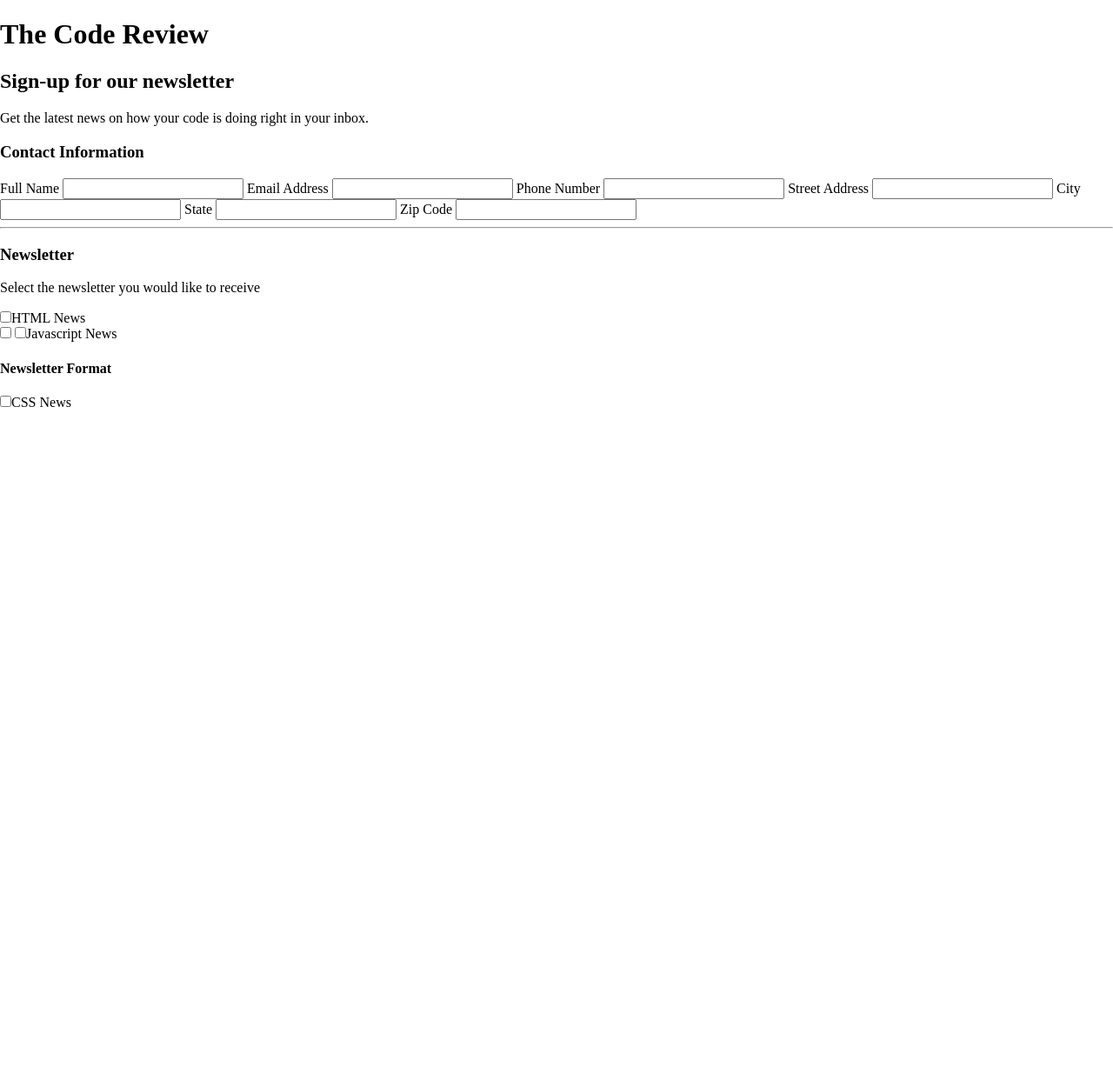
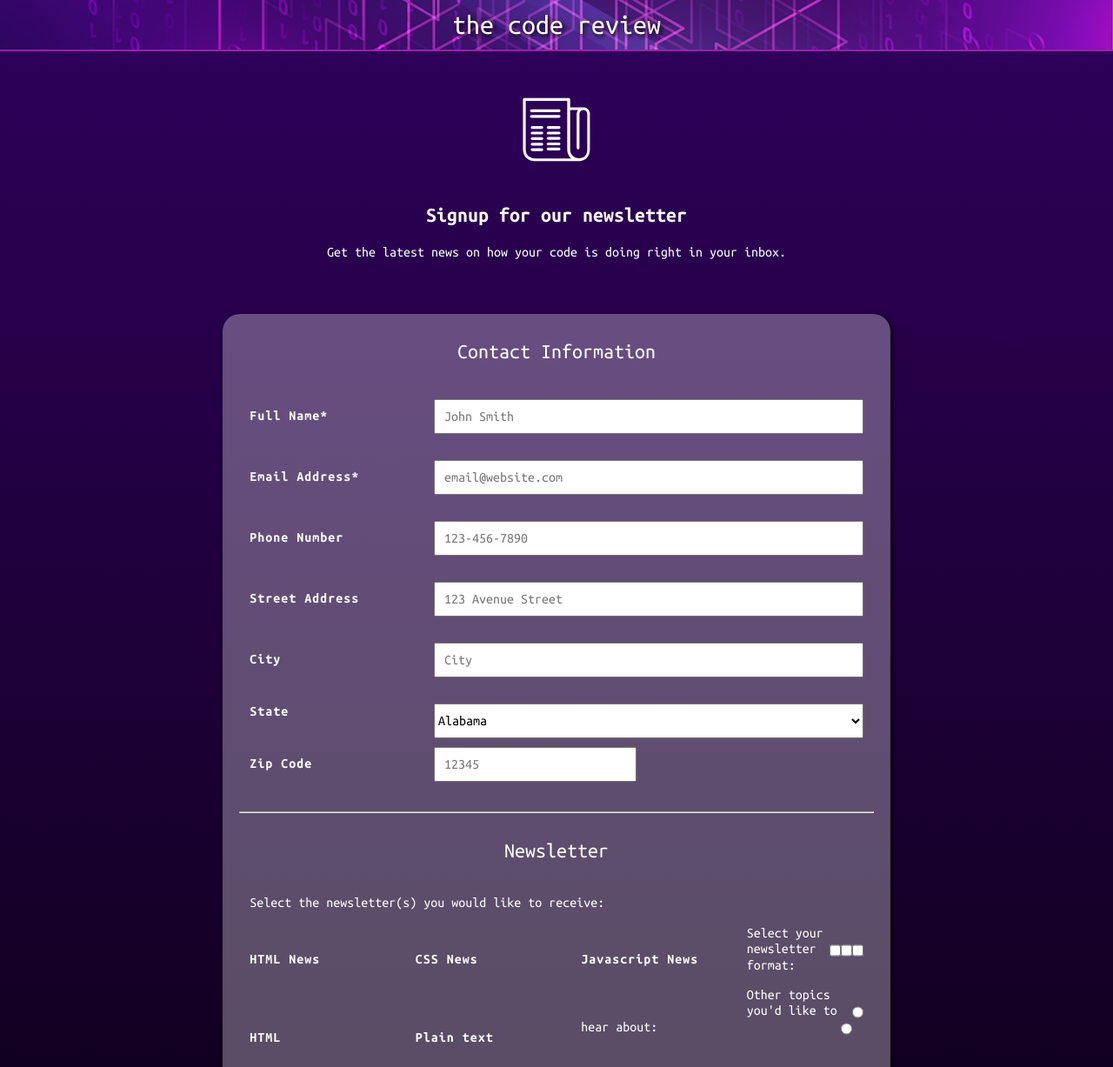
Before and after one commit to pmmodesigner/techdegree-project_3, a plain HTML site: page index.html in a window 1280 px wide. Shown: the top 1227 px of the page at 87% size. Before the commit the page ends 800 px from the top, so only its background shows below. Drawn offline with nearby package versions, Linux system fonts and the light colour scheme.

Commit message:
Attempted at styling media width 768

```diff
--- a/_css/styles.css
+++ b/_css/styles.css
@@ -0,0 +1,334 @@
+* {
+    box-sizing: border-box;
+    font-family: 'Ubuntu Mono', monospace;
+}
+
+body {
+    background: rgb(47,0,92);
+    background: linear-gradient(180deg, rgba(47,0,92,1) 0%, rgba(10,0,17,1) 100%);
+    color: white;
+    margin: 0;
+}
+
+h3 {
+    font-size: 1.5em;
+    text-align: center;
+    margin: 15px 0 15px 0;
+}
+
+hr {
+    margin: 10px 0 30px 0;
+}
+
+.header-banner {
+    background-image: url("../_images/code_background.png");
+    background-position: center;
+    background-repeat: no-repeat;
+    background-size: cover;
+    background-color: #2f005c;
+    color: white;
+    width: 100%;
+    top: 0;
+    left: 0;
+    border-bottom: 2px solid #9720ac;
+    margin-bottom: 50px;
+}
+
+.header-banner h1 {
+    text-align: center;
+    font-weight: 500;
+    text-transform: lowercase;
+    font-size: 2em;
+    margin: 0;
+    padding: 10px;
+    text-shadow: 2px 2px 5px black;
+}
+
+.newsletter-icon {
+    margin: auto;
+    background-image: url(../_images/news_icon.svg);
+    background-position: center;
+    background-repeat: no-repeat;
+    background-size: cover;
+    width: 80px;
+    height: 80px;
+}
+
+.header-intro {
+    padding-top: 25px;
+    padding-bottom: 15px;
+    margin: auto;
+    width: 90%;
+    text-align: center;
+}
+
+.main-container {
+    display: flex;
+    flex-direction: column;
+    background-color: rgb(255, 255, 255, 0.3);
+    width: 90%;
+    margin: auto;
+    margin-top: 30px;
+    margin-bottom: 30px;
+    padding-top: 30px;
+    padding-bottom: 15px;
+    border-radius: 20px;
+    box-shadow: 2px 2px 5px black;
+}
+
+form {
+    width: 95%;
+    margin: auto;
+}
+
+fieldset {
+    border: none;
+    margin: 0;
+    padding: 0;
+    width: 100%;
+}
+
+legend {
+    margin:0 auto;
+    font-size: 1.5em;
+    text-align: center;
+    margin-bottom: 15px;
+}
+
+.form-legend {
+    font-size: 1.5em;
+    font-weight: 700;
+    margin-bottom: 25px;
+}
+
+label {
+    font-size: 1em;
+    font-weight: 700;
+    letter-spacing: 1px;
+    cursor: pointer;
+    margin-bottom: 20px;
+}
+
+input {
+    width: 100%;
+    height: 40px;
+    margin-top: 5px;
+    /* margin-bottom: 500px; */
+    padding-left: 10px;
+    padding-right: 10px;
+    font-size: 1em;
+    text-align: left;
+}
+
+input:focus {
+    outline: none !important;
+    border: 3px solid #9720ac;
+}
+
+.input-label {
+    margin-bottom: 5px;
+    display: inline-block;
+}
+
+.input-textbox {
+    margin-bottom: 15px;
+}
+
+select {
+    margin-bottom: 25px;
+    display: block;
+}
+
+#zip {
+    width: 50%;
+}
+
+/* Checkbox and radio line break fixes */
+
+.input-checkbox label {
+    margin-bottom: 0;
+    max-height: 18px;
+}
+
+[id$="-news"] {
+    width: auto;
+}
+
+[type="checkbox"] {
+    max-height: 18px
+}
+
+[id^="news-format-"] {
+    width: auto;
+}
+
+[type="radio"] {
+    max-height: 18px
+}
+
+.select-input-line {
+    margin-bottom: 15px;
+}
+
+textarea {
+    width: 100%;
+    height: 115px;
+    display: block;
+    margin-top: 5px;
+    margin-bottom: 500px;
+    padding: 10px;
+    font-size: 1em;
+    line-height: 1.15em;
+}
+
+textarea:focus {
+    outline: none !important;
+    border: 2px solid #9720ac;
+    box-shadow: 0px 0px 5px 1px rgba(0, 0, 0, 0.2);
+}
+
+button {
+    background: #2f005c;
+    color: white;
+    border: none;
+    border-radius: 10px;
+    box-shadow: 0px 0px 5px 1px rgba(0, 0, 0, 0.2);
+    cursor: pointer;
+    padding: 16px 40px;
+    text-decoration: none;
+    letter-spacing: 1px;
+}
+
+button:hover {
+    background: rgb(47,0,92);
+    background: linear-gradient(180deg, rgba(47,0,92,1) 0%, rgba(151,32,172,1) 100%);
+}
+
+button:active {
+    background: rgb(47,0,92);
+    background: linear-gradient(180deg, rgba(47,0,92,1) 0%, rgba(10,0,17,1) 100%);
+    box-shadow: 0px 0px 5px 1px rgba(0, 0, 0, 0.2);
+}
+
+.button-container {
+    margin: 0 auto;
+    width: 100%;
+    text-align: center;
+    margin-bottom: 25px;
+    font-size: 1.5em;
+}
+
+.footer-container {
+    background: rgb(47,0,92);
+    padding: 2px;
+    bottom: 0;
+    left: 0;
+    margin-top: 15px;
+}
+
+.footer-copyright {
+    text-align: center;
+    text-transform: lowercase;
+}
+
+
+
+@media (min-width: 768px) {
+
+    .main-container {
+        width: 75%;
+        max-width: 768px;
+        /* display: flex;
+        flex-direction: row;
+        flex-wrap: wrap; */
+    }
+/*
+    label {
+        flex-grow: 1;
+    }
+
+    input {
+        flex-grow: 5;
+        width: unset;
+    } */
+
+    br {
+        display: none;
+    }
+
+    form label {
+        display: inline-block;
+        float: left;
+        text-align: left;
+        width: 27%;
+        height: 40px;
+        /* margin-right: 1em ; */
+        margin-top: 30px;
+    }
+
+    form input {
+        display: inline-block;
+        float: right;
+        text-align: left;
+        width: 70%;
+        height: 40px;
+        /* margin-right: 1em; */
+        margin-top: 20px;
+    }
+
+    form select {
+        display: inline;
+        float: right;
+        width: 70%;
+        height: 40px;
+        text-align: left;
+        /* margin-right: 1em; */
+        margin-top: 20px;
+    }
+
+    .input-label {
+        margin-bottom: 0;
+        /* display: inline-block; */
+    }
+
+    .input-textbox {
+        margin-bottom: 10px;
+        /* display: inline-block; */
+    }
+
+    label[for="state"] {
+        margin-top: 20px;
+        margin-bottom: 0;
+    }
+
+    .zip-media-width-768 {
+        margin-top: 0px;
+        display: inline-block;
+        width: 100%;
+    }
+
+    label[for="zip"] {
+        /* margin-right: 50px; */
+        margin-top: 20px;
+        width: 30%;
+    }
+
+    #zip {
+        margin-top: 10px;
+        width: 33%;
+        float: left;
+    }
+
+    .clearfix::after {
+        content: "";
+        clear: both;
+        display: table;
+      }
+
+    /* . {
+        display: inline;
+        float: right;
+    }
+     */
+
+}
--- a/index.html
+++ b/index.html
@@ -3,54 +3,139 @@
 
     <head>
         <meta charset="utf-8">
-    <title>The Code Review :: Newsletter Sign-up</title>
+        <title>The Code Review :: Newsletter Signup</title>
         <meta name="viewport" content="width=device-width, initial-scale=1">
         <link rel="stylesheet" href="_css/styles.css">
         <link rel="stylesheet" href="_css/normalize.css">
+        <link href="https://fonts.googleapis.com/css?family=Ubuntu+Mono:400,400i,700,700i&display=swap" rel="stylesheet">
     </head>
 
     <body>
 
-    <header id="header-container">
+        <header class="header-container">
 
-        <div class="main-header">
+            <div class="header-banner">
                 <h1>The Code Review</h1>
             </div>
-        <div class="main-intro">
-            <h2>Sign-up for our newsletter</h2>
+            <div class="newsletter-icon"></div>
+            <div class="header-intro">
+                <h2>Signup for our newsletter</h2>
                 <p>Get the latest news on how your code is doing right in your inbox.</p>
             </div>
-        <div class="header-divider"></div>
 
         </header>
 
-    <main>
-        <form>
-            <h3>Contact Information</h3>
-            <label>Full Name</label>
-            <input id="name" type="text" name="user_name">
-            <label>Email Address</label>
-            <input id="email" type="text" name="user_email">
-            <label>Phone Number</label>
-            <input id="phone" type="text" name="user_phone">
-            <label>Street Address</label>
-            <input id="address" type="text" name="user_address">
-            <label>City</label>
-            <input id="city" type="text" name="user_city">
-            <label>State</label>
-            <input id="state" type="menu" name="user_state">
-            <label>Zip Code</label>
-            <input id="zip" type="text" name="user_zip">
+        <main class="main-container clearfix">
+
+            <form class="clearfix">
+
+                <fieldset class="clearfix">
+
+                    <legend>Contact Information</legend>
+
+                    <label for="name" class="input-label">Full Name*</label><br>
+                    <input id="name" type="text" name="user-name" class="input-textbox" placeholder="John Smith" required><br>
+
+                    <label for="email" class="input-label">Email Address*</label><br>
+                    <input id="email" type="text" name="user-email" class="input-textbox" placeholder="email@website.com" required><br>
+
+                    <label for="phone" class="input-label">Phone Number</label><br>
+                    <input id="phone" type="text" name="user-phone" class="input-textbox" placeholder="123-456-7890"><br>
+
+                    <label for="address" class="input-label">Street Address</label><br>
+                    <input id="address" type="text" name="user-address" class="input-textbox" placeholder="123 Avenue Street"><br>
+
+                    <label for="city" class="input-label">City</label><br>
+                    <input id="city" type="text" name="user-city" class="input-textbox" placeholder="City"><br>
+
+                    <label for="state" class="input-label">State</label><br>
+                    <select id="state" name="user-state">
+                            <option value="AL">Alabama</option>
+                            <option value="AK">Alaska</option>
+                            <option value="AZ">Arizona</option>
+                            <option value="AR">Arkansas</option>
+                            <option value="CA">California</option>
+                            <option value="CO">Colorado</option>
+                            <option value="CT">Connecticut</option>
+                            <option value="DE">Delaware</option>
+                            <option value="DC">District Of Columbia</option>
+                            <option value="FL">Florida</option>
+                            <option value="GA">Georgia</option>
+                            <option value="HI">Hawaii</option>
+                            <option value="ID">Idaho</option>
+                            <option value="IL">Illinois</option>
+                            <option value="IN">Indiana</option>
+                            <option value="IA">Iowa</option>
+                            <option value="KS">Kansas</option>
+                            <option value="KY">Kentucky</option>
+                            <option value="LA">Louisiana</option>
+                            <option value="ME">Maine</option>
+                            <option value="MD">Maryland</option>
+                            <option value="MA">Massachusetts</option>
+                            <option value="MI">Michigan</option>
+                            <option value="MN">Minnesota</option>
+                            <option value="MS">Mississippi</option>
+                            <option value="MO">Missouri</option>
+                            <option value="MT">Montana</option>
+                            <option value="NE">Nebraska</option>
+                            <option value="NV">Nevada</option>
+                            <option value="NH">New Hampshire</option>
+                            <option value="NJ">New Jersey</option>
+                            <option value="NM">New Mexico</option>
+                            <option value="NY">New York</option>
+                            <option value="NC">North Carolina</option>
+                            <option value="ND">North Dakota</option>
+                            <option value="OH">Ohio</option>
+                            <option value="OK">Oklahoma</option>
+                            <option value="OR">Oregon</option>
+                            <option value="PA">Pennsylvania</option>
+                            <option value="RI">Rhode Island</option>
+                            <option value="SC">South Carolina</option>
+                            <option value="SD">South Dakota</option>
+                            <option value="TN">Tennessee</option>
+                            <option value="TX">Texas</option>
+                            <option value="UT">Utah</option>
+                            <option value="VT">Vermont</option>
+                            <option value="VA">Virginia</option>
+                            <option value="WA">Washington</option>
+                            <option value="WV">West Virginia</option>
+                            <option value="WI">Wisconsin</option>
+                            <option value="WY">Wyoming</option>
+                        </select><br>
+                    <div class="zip-media-width-768">
+                        <label for="zip" class="input-label">Zip Code</label><br>
+                        <input id="zip" type="text" name="user-zip" class="input-textbox" placeholder="12345"><br>
+                    </div>
+
+                </fieldset>
 
                 <hr>
 
-            <h3>Newsletter</h3>
-            <p>Select the newsletter you would like to receive</p>
-            <input id="html-news" type="checkbox" name="newsletter-type">HTML News<br>
-            <input id="css-news" type="checkbox" name="newsletter-type>CSS News<br>
-            <input id="javascript-news" type="checkbox" name="newsletter-type">Javascript News<br>
-            <h4>Newsletter Format</h4>
-            <input id="css_news" type="checkbox" name="css_news">CSS News<br>
+                <fieldset>
+
+                    <legend>Newsletter</legend>
+
+                    <p>Select the newsletter&lpar;s&rpar; you would like to receive:</p>
+                    <div class="select-input-line"><input type="checkbox" id="html-news" value="html-news" name="newsletter-type" class="input-checkbox"><label for="html-news"> HTML News</label></div>
+                    <div class="select-input-line"><input type="checkbox" id="css-news" value="css-news" name="newsletter-type" class="input-checkbox"><label for="css-news"> CSS News</label></div>
+                    <div class="select-input-line"><input type="checkbox" id="javascript-news" value="javascript-news" name="newsletter-type" class="input-checkbox"><label for="javascript-news"> Javascript News</label></div>
+
+                    <br>
+
+                    <p>Select your newsletter format:</p>
+                    <div class="select-input-line"><input type="radio" id="news-format-html" value="news-format-html" name="newsletter-format"><label for="news-format-html">  HTML<br></label></div>
+                    <div class="select-input-line"><input type="radio" id="news-format-plain-text" value="news-format-plain-text" name="newsletter-format"><label for="news-format-plain-text">  Plain text</label></div>
+
+                    <br>
+
+                    <p>Other topics you'd like to hear about:</p>
+                    <textarea class="input-textbox"></textarea><br>
+
+                </fieldset>
+
+                <div class="button-container">
+                    <button type="submit">Submit</button>
+                </div>
 
             </form>
 
@@ -58,6 +143,12 @@
 
         <footer>
 
-
+            <div class="footer-container">
+                <p class="footer-copyright">&copy; The Code Review</p>
+            </div>
 
         </footer>
+
+    </body>
+
+</html>
```
Also changed, not shown: _css/normalize.css (added), _images/code_background.png (added), _images/news_icon.svg (added), _images/the_code_review-header_background-01.png (added), _images/the_code_review_background-01.png (added), styles.css (deleted), 2 other files. Lines whose indentation alone changed are shown as unchanged.
